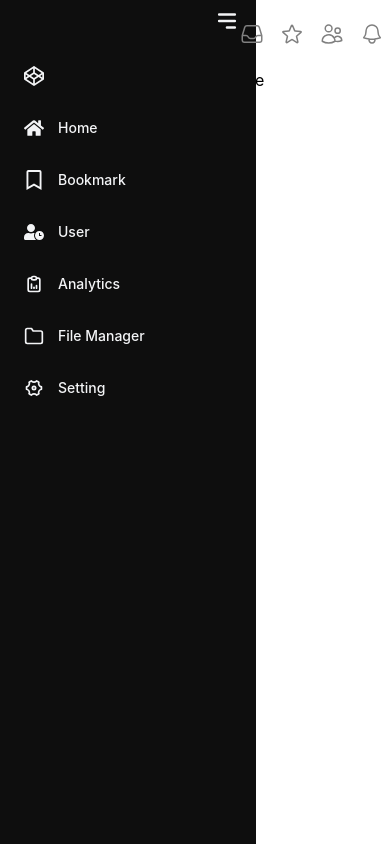
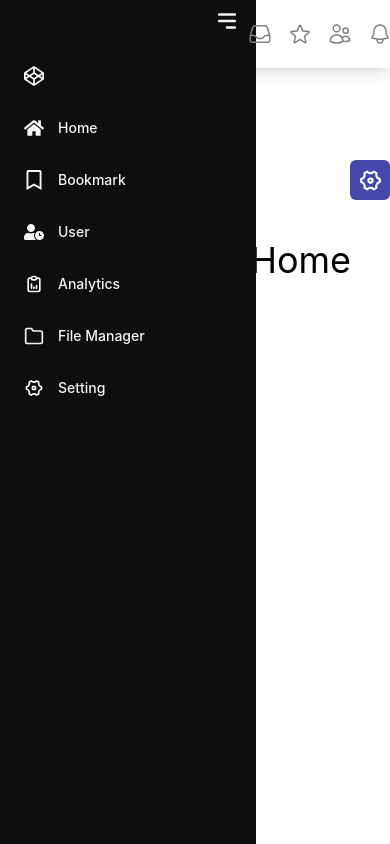
Before and after one commit to Bikrom2001/e-master, a React (Create React App) app: page /home in a window 390 px wide. Shown: the top 844 px of the page. Built offline with nearby package versions, Linux system fonts and the light colour scheme.

Commit message:
error page

```diff
--- a/src/Routes/Router.js
+++ b/src/Routes/Router.js
@@ -11,6 +11,10 @@ const router = createBrowserRouter([
                 path: '/home',
                 element: <Home></Home>
             },
+            {
+                path: '/',
+                element: <Home></Home>
+            },
 
         ]
     }
--- a/src/components/Header.jsx
+++ b/src/components/Header.jsx
@@ -4,7 +4,7 @@ import { Link } from 'react-router-dom';
 const Header = () => {
   const [isMenuOpen, setIsMenuOpen] = useState(false)
   return (
-    <div className='px-4 py-4 mx-auto sm:max-w-xl md:max-w-full lg:max-w-screen-xl md:px-24 lg:px-8'>
+    <div className='px-6 py-4 shadow-lg mx-auto sm:max-w-xl md:max-w-full lg:max-w-screen md:px-24 lg:px-8'>
       <div className='relative pl-56 flex items-center justify-between'>
         <div
           className='inline-flex items-center'
--- a/src/components/Home.js
+++ b/src/components/Home.js
@@ -2,8 +2,9 @@ import React from 'react';
 
 const Home = () => {
     return (
-        <div>
-            <h2>Welcome to Home</h2>
+        <div className='flex justify-center items-center w-full h-96'>
+            <h2 className='text-4xl'>Welcome to Home</h2>
+
         </div>
     );
 };
--- a/src/components/Navbar.js
+++ b/src/components/Navbar.js
@@ -9,6 +9,7 @@ import { FaUserClock } from "react-icons/fa";
 import { FaCodepen } from "react-icons/fa";
 import { Link } from "react-router-dom";
 import Setting from './Setting';
+import SettingIcons from './SettingIcons';
 
 const Navbar = () => {
 
@@ -16,6 +17,7 @@ const Navbar = () => {
 
     return (
         <section className="fixed top-0 bottom-0">
+            <SettingIcons></SettingIcons>
             <div
                 className={`bg-[#0e0e0e] min-h-screen ${open ? "w-64" : "w-16"
                     } duration-500 text-gray-100 px-4`}
@@ -44,14 +46,14 @@ const Navbar = () => {
                         </h2>
                         <h2
                             className={`${open && "hidden"
-                                } absolute left-48 bg-white font-semibold whitespace-pre text-gray-900 rounded-md drop-shadow-lg px-0 py-0 w-0 overflow-hidden group-hover:px-2 group-hover:py-1 group-hover:left-14 group-hover:duration-300 group-hover:w-fit  `}
+                                } absolute left-48  font-semibold whitespace-pre text-gray-900 rounded-md drop-shadow-lg px-0 py-0 w-0 overflow-hidden group-hover:px-2 group-hover:py-1 group-hover:left-14 group-hover:duration-300 group-hover:w-fit  `}
                         >
 
                         </h2>
                     </Link>
 
                     <Link
-                        to='/'
+                        to='/home'
                         className="group flex items-center text-sm  gap-3.5 font-medium p-2 hover:bg-gray-800 rounded-md"
                     >
                         <div>{React.createElement(FaHome, { size: "20" })}</div>
--- a/src/components/Setting.js
+++ b/src/components/Setting.js
@@ -4,60 +4,51 @@ import { FaUserClock } from "react-icons/fa";
 const Setting = () => {
     return (
         <div>
-            <div className="h-full rounded-md relative left-0 top-1 p-4 space-y-2 w-80 lg:w-96 dark:bg-[#6465F1] dark:text-gray-100">
+            <div className="h-full rounded-md relative left-0 top-1 p-4 space-y-2 w-80 lg:w-[340px] dark:bg-[#6465F1] dark:text-gray-100">
                 <h2 className='text-left mb-4 pl-4 text-lg font-semibold'>Settings</h2>
-
                 <div class="flex w-72 p-4 rounded-md items-start gap-3 hover:bg-[#4548A9]">
-
                     <div>
                         <FaUserClock size={22}></FaUserClock>
                     </div>
-
                     <div className='text-left'>
                         <h1 className='text-lg mb-1'>Account</h1>
                         <p className='text-justify w-72'>Lorem ipsum dolor sit <br />amet consectetur adipisicing elit.</p>
                     </div>
-
-
                 </div>
                 <div class="flex w-72 p-4 rounded-md items-start gap-3 hover:bg-[#4548A9]">
+                    <div>
+                        <svg xmlns="http://www.w3.org/2000/svg" fill="none" viewBox="0 0 24 24" stroke-width="1.5" stroke="currentColor" class="w-6 h-6">
+                            <path stroke-linecap="round" stroke-linejoin="round" d="M2.25 13.5h3.86a2.25 2.25 0 012.012 1.244l.256.512a2.25 2.25 0 002.013 1.244h3.218a2.25 2.25 0 002.013-1.244l.256-.512a2.25 2.25 0 012.013-1.244h3.859m-19.5.338V18a2.25 2.25 0 002.25 2.25h15A2.25 2.25 0 0021.75 18v-4.162c0-.224-.034-.447-.1-.661L19.24 5.338a2.25 2.25 0 00-2.15-1.588H6.911a2.25 2.25 0 00-2.15 1.588L2.35 13.177a2.25 2.25 0 00-.1.661z" />
+                        </svg>
 
-                    <div>
-                        <FaUserClock size={22}></FaUserClock>
                     </div>
-
                     <div className='text-left'>
-                        <h1 className='text-lg mb-1'>Account</h1>
+                        <h1 className='text-lg mb-1'>Inbox</h1>
                         <p className='text-justify w-72'>Lorem ipsum dolor sit <br />amet consectetur adipisicing elit.</p>
                     </div>
-
-
                 </div>
                 <div class="flex w-72 p-4 rounded-md items-start gap-3 hover:bg-[#4548A9]">
-
                     <div>
-                        <FaUserClock size={22}></FaUserClock>
+                        <svg xmlns="http://www.w3.org/2000/svg" fill="none" viewBox="0 0 24 24" stroke-width="1.5" stroke="currentColor" class="w-6 h-6">
+                            <path stroke-linecap="round" stroke-linejoin="round" d="M2.25 8.25h19.5M2.25 9h19.5m-16.5 5.25h6m-6 2.25h3m-3.75 3h15a2.25 2.25 0 002.25-2.25V6.75A2.25 2.25 0 0019.5 4.5h-15a2.25 2.25 0 00-2.25 2.25v10.5A2.25 2.25 0 004.5 19.5z" />
+                        </svg>
                     </div>
-
                     <div className='text-left'>
-                        <h1 className='text-lg mb-1'>Account</h1>
+                        <h1 className='text-lg mb-1'>Sales</h1>
                         <p className='text-justify w-72'>Lorem ipsum dolor sit <br />amet consectetur adipisicing elit.</p>
                     </div>
-
-
                 </div>
                 <div class="flex w-72 p-4 rounded-md items-start gap-3 hover:bg-[#4548A9]">
+                    <div>
+                        <svg xmlns="http://www.w3.org/2000/svg" fill="none" viewBox="0 0 24 24" stroke-width="1.5" stroke="currentColor" class="w-6 h-6">
+                            <path stroke-linecap="round" stroke-linejoin="round" d="M16.5 10.5V6.75a4.5 4.5 0 10-9 0v3.75m-.75 11.25h10.5a2.25 2.25 0 002.25-2.25v-6.75a2.25 2.25 0 00-2.25-2.25H6.75a2.25 2.25 0 00-2.25 2.25v6.75a2.25 2.25 0 002.25 2.25z" />
+                        </svg>
 
-                    <div>
-                        <FaUserClock size={22}></FaUserClock>
                     </div>
-
                     <div className='text-left'>
-                        <h1 className='text-lg mb-1'>Account</h1>
+                        <h1 className='text-lg mb-1'>Privacy</h1>
                         <p className='text-justify w-72'>Lorem ipsum dolor sit <br />amet consectetur adipisicing elit.</p>
                     </div>
-
-
                 </div>
 
             </div>
--- /dev/null
+++ b/src/components/SettingIcons.js
@@ -0,0 +1,14 @@
+import React from 'react';
+import { RiSettings4Line } from "react-icons/ri";
+
+const SettingIcons = () => {
+    return (
+        <div>
+           <div className='w-10 h-10 cursor-pointer bg-[#4548A9] fixed right-0 top-40 flex justify-center items-center rounded-md text-white'>
+           <RiSettings4Line size={25}></RiSettings4Line>
+           </div>
+        </div>
+    );
+};
+
+export default SettingIcons;
```
